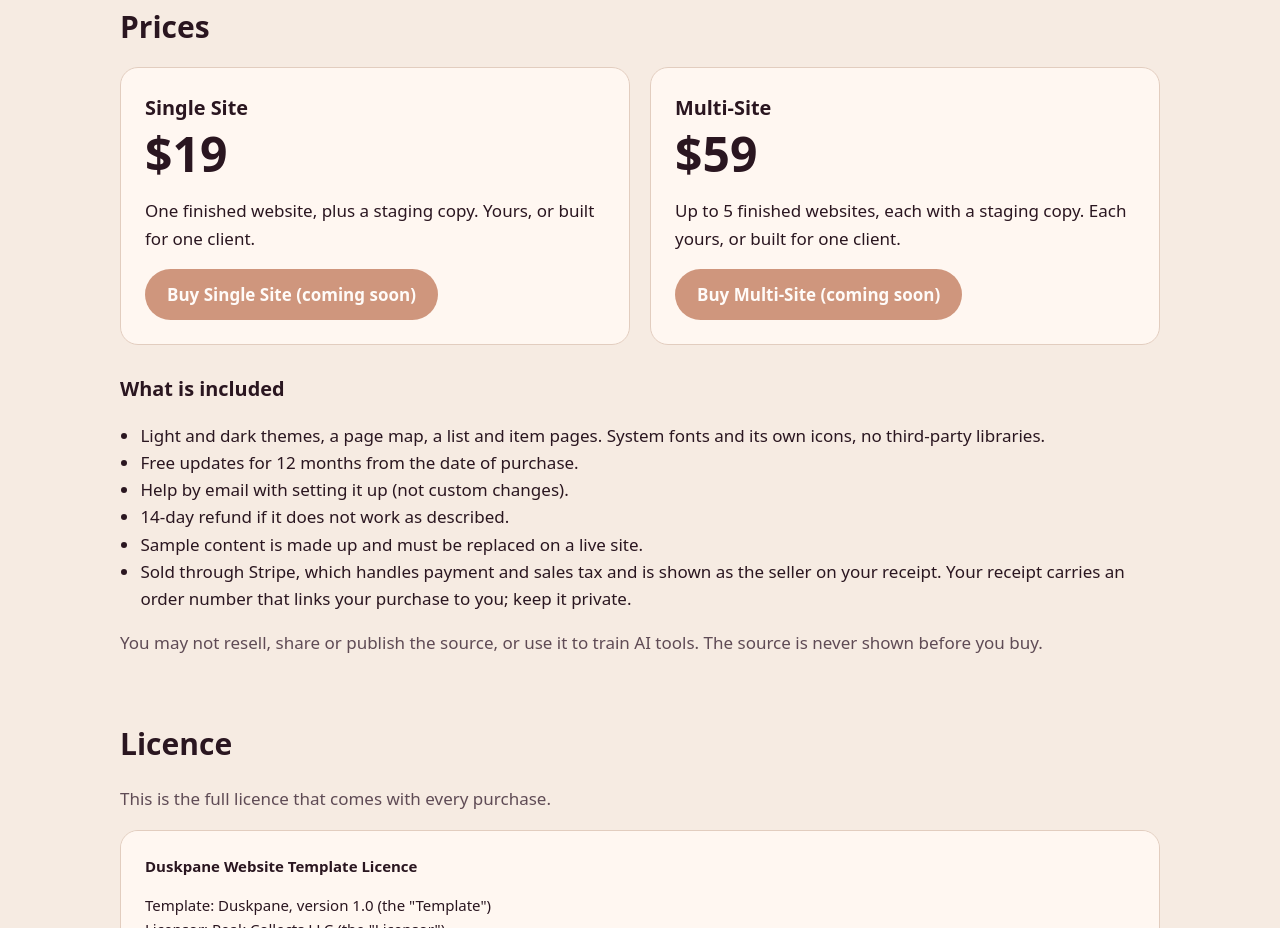
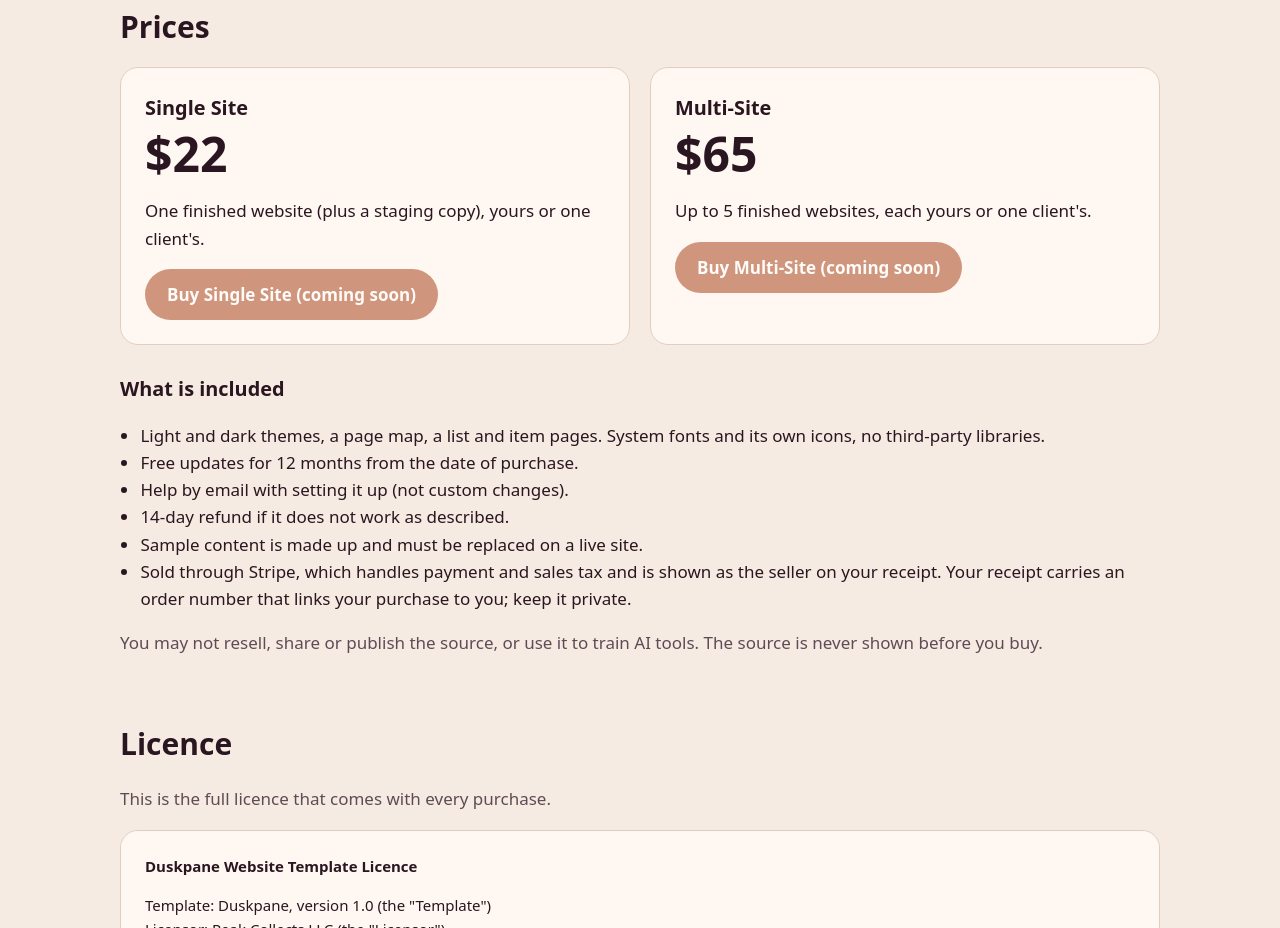
Before and after one commit to d4rthban3/duskpane, a plain HTML site: page index.html in a window 1280 px wide. Shown: the part 2335-3263 px from the top of the page. Drawn offline with Linux system fonts and the light colour scheme.

Commit message:
Prices: Single Site $22, Multi-Site $65

```diff
--- a/index.html
+++ b/index.html
@@ -26,8 +26,8 @@
 <section id="buy" aria-labelledby="h-buy">
 <h2 id="h-buy">Prices</h2>
 <div class="plans">
-<article class="plan"><h3>Single Site</h3><p class="price">$19</p><p>One finished website, plus a staging copy. Yours, or built for one client.</p><button class="btn" type="button" disabled>Buy Single Site (coming soon)</button></article>
-<article class="plan"><h3>Multi-Site</h3><p class="price">$59</p><p>Up to 5 finished websites, each with a staging copy. Each yours, or built for one client.</p><button class="btn" type="button" disabled>Buy Multi-Site (coming soon)</button></article>
+<article class="plan"><h3>Single Site</h3><p class="price">$22</p><p>One finished website (plus a staging copy), yours or one client's.</p><button class="btn" type="button" disabled>Buy Single Site (coming soon)</button></article>
+<article class="plan"><h3>Multi-Site</h3><p class="price">$65</p><p>Up to 5 finished websites, each yours or one client's.</p><button class="btn" type="button" disabled>Buy Multi-Site (coming soon)</button></article>
 </div>
 <h3>What is included</h3>
 <ul class="ticks">
```
